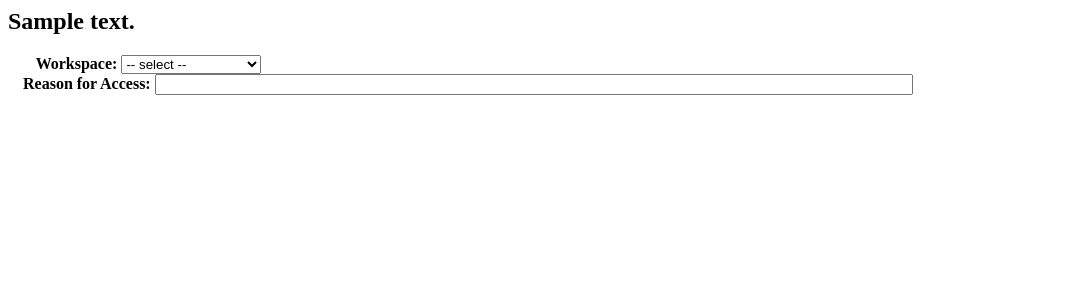
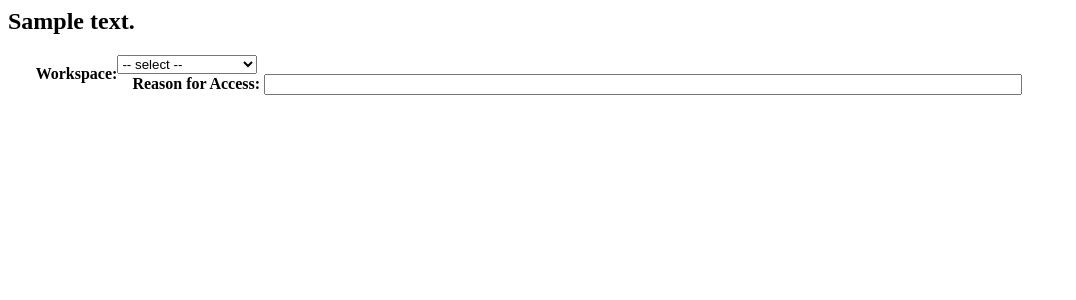
Before and after one commit to browserstack/enigma-access-modules, a Python web app: template confluence/templates/confluence/access_request_form.html in a window 1280 px wide. Shown: the top 300 px of the page, without its empty margins (0-1076 px from the left). Run offline with Jinja, Linux system fonts and the light colour scheme; the template is opened without the code that fills it: most values are stand-ins (such as "Sample title", 1, 10 or a date in 2020).

Commit message:
chore: UI fixes

```diff
--- a/confluence/templates/confluence/access_request_form.html
+++ b/confluence/templates/confluence/access_request_form.html
@@ -31,7 +31,7 @@
     </div> -->
 
     <div class="form-group">
-      <label class="col-sm-3" for="workspace" style="padding-left:15px; font-weight: bolder; min-height:0px; margin-top:10px; font-size:medium;">Workspace:</label>
+      <label class="col-sm-3" for="workspace" style="padding-left:15px; font-weight: bolder; min-height:0px; margin-top:10px; font-size:medium; float: left">Workspace:</label>
       <select class="form-control col-sm-3" id="workspace" name="accessWorkspace" onchange="workspaceChange(this)">
         <option hidden disabled selected value> -- select -- </option>
         {% for each_space in each_access.accessRequestData.spaces %}
```
